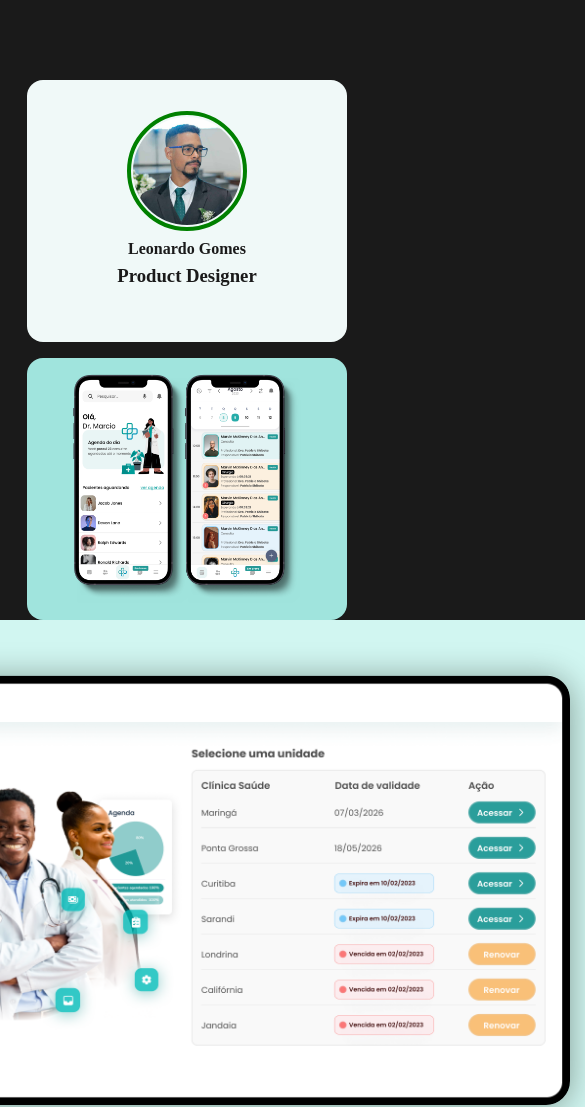
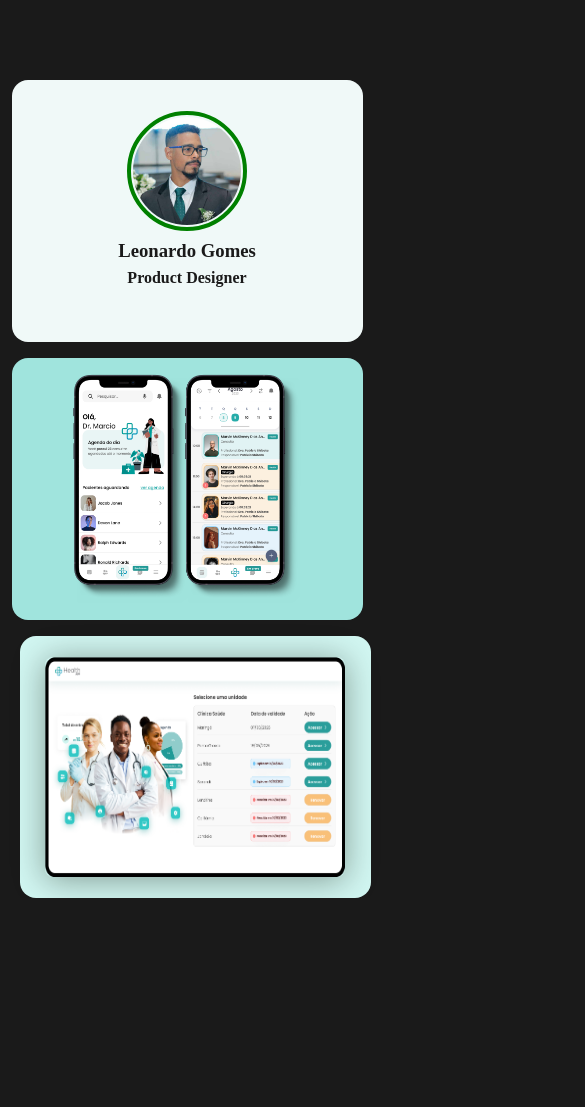
Before and after one commit to LeogomesArt/leogomesdesign, a plain HTML site: page index.html in a window 390 px wide. Shown: the top 1107 px of the page, 585 px wide, since content can reach past the window. After the commit the page ends 898 px from the top, so only its background shows below. Drawn offline with Linux system fonts and the light colour scheme.

Commit message:
Mobile Braking points

```diff
--- a/css/style.css
+++ b/css/style.css
@@ -111,7 +111,7 @@ p {
 @media (max-width: 599px) {
   .bentoXVI {
     margin-top: 80px;
-    width: 100%;
+    width: 90%;
     display: flex;
     flex-direction: column;
     justify-content: center;
@@ -127,4 +127,52 @@ p {
     justify-content: center;
     align-items: center;
   }
+
+  .container-perfil {
+    height: 262px;
+    width: 100%;
+    border-radius: 16px;
+    margin-bottom: 16px;
+
+    padding: 16px;
+
+    display: flex;
+    flex-direction: column;
+    align-items: center;
+    justify-content: center;
+    text-align: center;
+
+    background-color: #f0f9f8;
+  }
+
+  .projeto-mobile {
+    width: 100%;
+    height: 262px;
+    border-radius: 16px;
+
+    padding: 16px;
+
+    background-color: #a0e4dd;
+  }
+
+  .projeto-desktop {
+    width: 100%;
+    height: 262px;
+    border-radius: 16px;
+    margin-top: 16px;
+
+    background-color: #d1f6f1;
+
+    display: flex;
+    align-items: center;
+    justify-content: center;
+  }
+
+  .desktop {
+    border-radius: 8px;
+    width: 300px;
+    height: 220px;
+
+    box-shadow: 0px 3px 32px rgba(11, 15, 2, 0.39);
+  }
 }
--- a/index.html
+++ b/index.html
@@ -3,7 +3,7 @@
   <head>
     <meta charset="UTF-8" />
     <meta name="viewport" content="width=device-width, initial-scale=1.0" />
-    <title>Leonardo Gomes | Designer</title>
+    <title>Leonardo Gomes | Product Designer</title>
     <link rel="stylesheet" href="css/style.css" />
   </head>
   <body>
@@ -14,8 +14,8 @@
             <img src="img/perfil.jpeg" alt="" class="foto-perfil" />
           </div>
           <div class="description">
-            <h4>Leonardo Gomes</h4>
-            <h3>Product Designer</h3>
+            <h3>Leonardo Gomes</h3>
+            <h4>Product Designer</h4>
           </div>
           <div class="contato">
             <img src="" alt="" />
```
